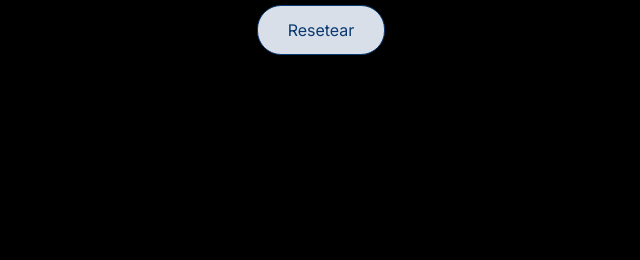
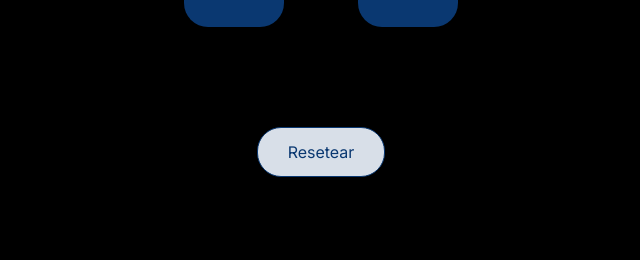
Before and after one commit to carlos2370/carlos2370.github.io, a plain HTML site: page index.html in a window 1280 px wide. Shown: the part 540-800 px from the top of the page, without its empty margins (319-959 px from the left). Drawn offline with Linux system fonts and the light colour scheme.

Commit message:
cambio en el tamaño de botones de accion

```diff
--- a/style.css
+++ b/style.css
@@ -42,8 +42,8 @@ span {
 }
 
 button {
-    width: 128px;
-    height: 50px;
+    width: 100px;
+    height: 80px;
     background-color: var(--color-dark-blue-300);
     color: var(--color-white);
     border-radius: 24px;
@@ -69,7 +69,7 @@ button:hover {
     font-size: 16px;
     font-weight: 400;
     border: 1px solid var(--color-dark-blue-300);
-    margin: 40px;
+    margin: 80px;
 }
 
 .reset:hover {
```
